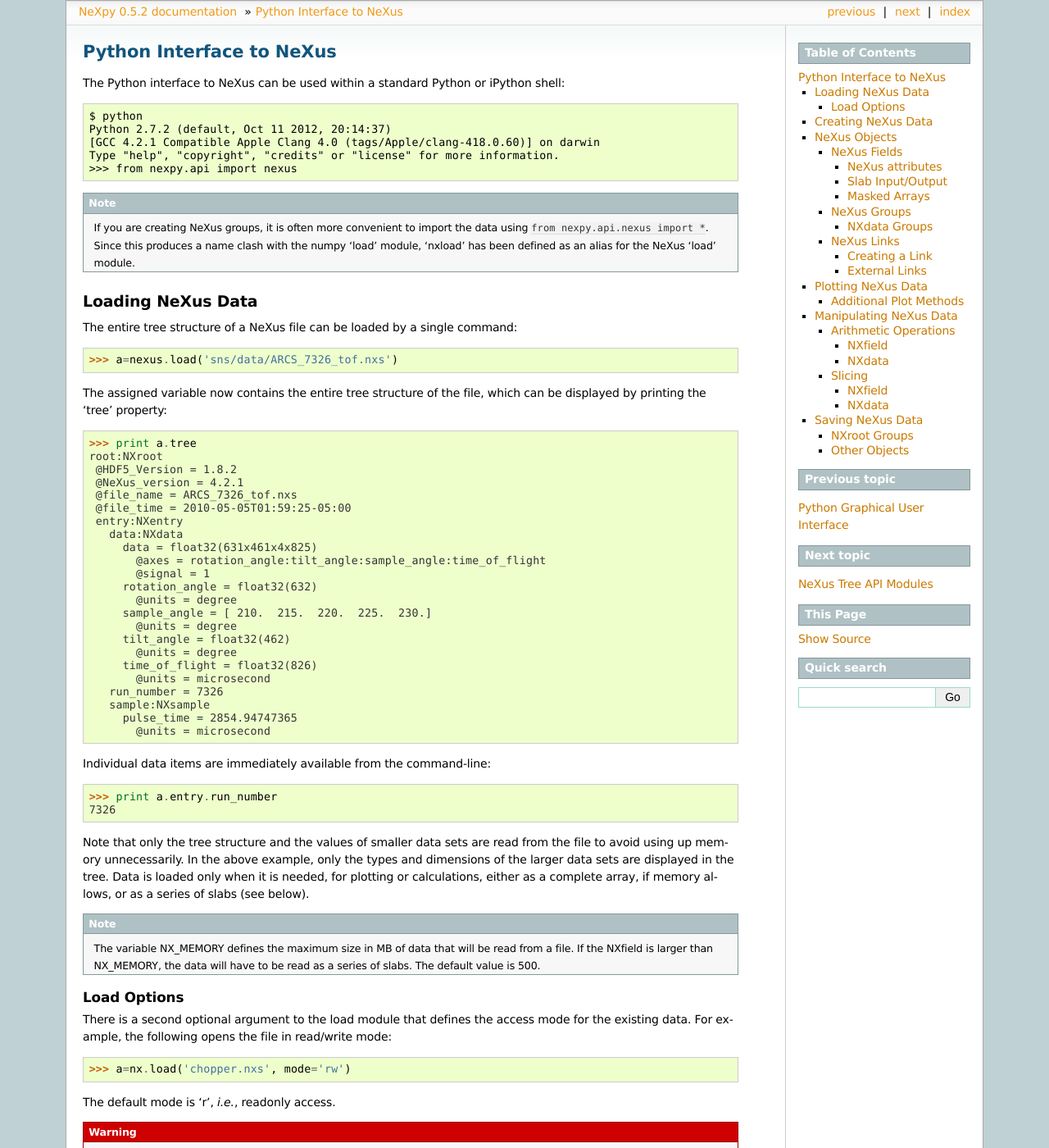
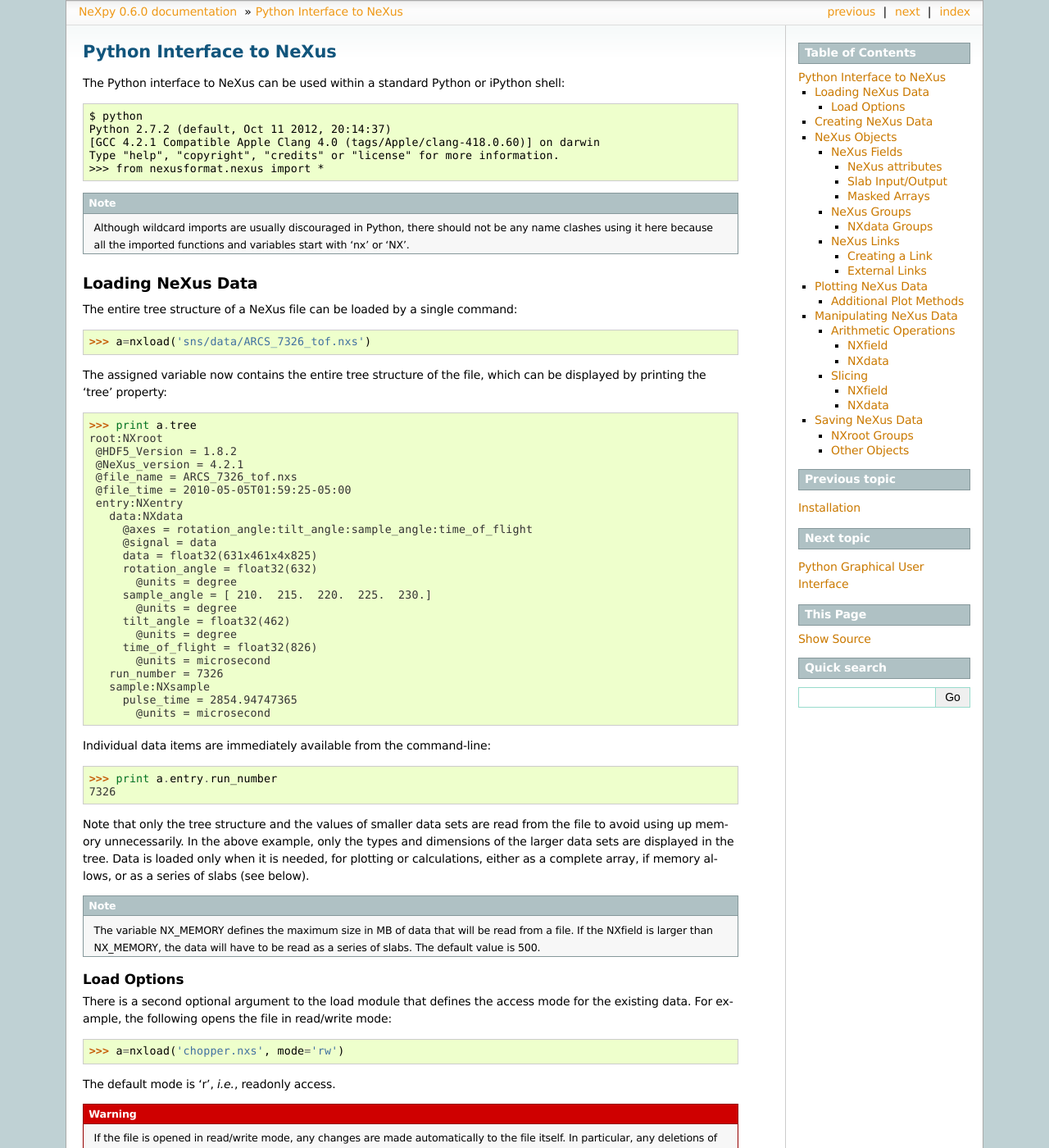
Before and after one commit to nexpy/nexpy, a Sphinx documentation site: the page built from doc/source/pythonshell.rst, in a window 1280 px wide and 1400 px high. Shown: the whole window at 82% size. Built offline with Sphinx 7.4.7, drawn with Linux system fonts in a browser that asks for light colours; some of the changed text lies outside the part shown.

Commit message:
Updated documentation
Mostly to reference to the new nexusformat package.

```diff
--- a/doc/source/pythonshell.rst
+++ b/doc/source/pythonshell.rst
@@ -8,18 +8,17 @@
  Python 2.7.2 (default, Oct 11 2012, 20:14:37)
  [GCC 4.2.1 Compatible Apple Clang 4.0 (tags/Apple/clang-418.0.60)] on darwin
  Type "help", "copyright", "credits" or "license" for more information.
- >>> from nexpy.api import nexus
+ >>> from nexusformat.nexus import *
 
-.. note:: If you are creating NeXus groups, it is often more convenient to
-          import the data using ``from nexpy.api.nexus import *``. Since this
-          produces a name clash with the numpy 'load' module, 'nxload' has been
-          defined as an alias for the NeXus 'load' module.
+.. note:: Although wildcard imports are usually discouraged in Python, there
+          should not be any name clashes using it here because all the
+          imported functions and variables start with 'nx' or 'NX'.
 
 Loading NeXus Data
 ==================
 The entire tree structure of a NeXus file can be loaded by a single command::
 
- >>> a=nexus.load('sns/data/ARCS_7326_tof.nxs')
+ >>> a=nxload('sns/data/ARCS_7326_tof.nxs')
 
 The assigned variable now contains the entire tree structure of the file, which
 can be displayed by printing the 'tree' property::
@@ -32,9 +31,9 @@
   @file_time = 2010-05-05T01:59:25-05:00
   entry:NXentry
     data:NXdata
+      @axes = rotation_angle:tilt_angle:sample_angle:time_of_flight
+      @signal = data
       data = float32(631x461x4x825)
-        @axes = rotation_angle:tilt_angle:sample_angle:time_of_flight
-        @signal = 1
       rotation_angle = float32(632)
         @units = degree
       sample_angle = [ 210.  215.  220.  225.  230.]
@@ -70,7 +69,7 @@
 mode for the existing data. For example, the following opens the file in
 read/write mode::
 
- >>> a=nx.load('chopper.nxs', mode='rw')
+ >>> a=nxload('chopper.nxs', mode='rw')
 
 The default mode is 'r', *i.e.*, readonly access.
 
@@ -95,7 +94,7 @@
 
 This file can then be loaded again::
 
- >>> b=nx.load('function.nxs')
+ >>> b=nxload('function.nxs')
  >>> print b.tree
  root:NXroot
   @HDF5_Version = 1.8.2
@@ -104,11 +103,11 @@
   @file_time = 2010-05-10T17:01:13+01:00
   entry:NXentry
     data:NXdata
+      @axes = axis1:axis2
+      @signal = signal
       axis1 = float64(101)
       axis2 = float64(101)
       signal = float64(101x101)
-        @axes = axis1:axis2
-        @signal = 1
 
 .. note:: The save() method automatically wraps any valid NeXus data in an
           NXentry group, in order to produce a standard-compliant file. See
@@ -341,15 +340,15 @@
 
  >>> print a.tree
  data:NXdata
+   @axes = axis1:axis2
+   @signal = signal
    axis1 = float64(101)
    axis2 = float64(101)
    signal = float64(101x101)
-     @axes = axis1:axis2
-     @signal = 1
 
-.. note:: The plottable signal is identified by the NXfield with the 'signal'
-          attribute set to 1. The 'signal' NXfield has an attribute, 'axes',
-          which defines the axes as a string of NXfield names delimited here by
+.. note:: The plottable signal and axes are identified by the 'signal'
+          and 'axes' attributes of the NXdata group. The 'axes' attribute
+          defines the axes as a string of NXfield names delimited here by
           a colon. White space or commas can also be used as delimiters. The
           NXdata constructor sets these attributes automatically.
 
@@ -368,9 +367,9 @@
  >>> a=NXdata(data,(phi))
  >>> print a.tree
  data:NXdata
+   @axes = polar_angle
+   @signal = intensity
    intensity = float64(101)
-     @axes = polar_angle
-     @signal = 1
    polar_angle = float64(101)
 
 .. note:: In the above example, the x-axis, 'phi', was defined as a tuple in the
@@ -388,9 +387,9 @@
  >>> a.nxaxes=NXfield(phi, name='polar_angle')
  >>> print a.tree
  data:NXdata
+   @axes = polar_angle
+   @signal = intensity
    intensity = float64(101)
-     @axes = polar_angle
-     @signal = 1
    polar_angle = float64(101)
 
 
@@ -420,9 +419,9 @@
 
  >>> print entry.data.tree
  data:NXdata
+   @axes = polar_angle:time_of_flight
+   @signal = data
    data = uint32(128x8251)
-     @signal = 1
-     @axes = polar_angle:time_of_flight
    polar_angle = float32(128)
      @target = /entry/instrument/detector/polar_angle
      @units = radian
@@ -633,9 +632,9 @@
  array([ 1.        ,  1.41421356,  1.73205081,  2.        ])
  >>> print NXdata(np.sin(x), (x)).tree
  data:NXdata
+   @axes = x
+   @signal = signal
    signal = [ 0.84147098  0.90929743  0.14112001 -0.7568025 ]
-     @axes = x
-     @signal = 1
    x = [ 1.  2.  3.  4.]
 
 NXdata
@@ -650,58 +649,58 @@
  >>> a=NXdata(y,x)
  >>> print a.tree
  data:NXdata
+   @axes = x
+   @signal = y
    x = [ 1.5  2.5  3.5]
    y = [ 0.99749499  0.59847214 -0.35078323]
-     @axes = x
-     @signal = 1
  >>> print (a+1).tree
  data:NXdata
-  x = [ 1.5  2.5  3.5]
-  y = [ 1.99749499  1.59847214  0.64921677]
-    @axes = x
-    @signal = 1
+   @axes = x
+   @signal = y
+   x = [ 1.5  2.5  3.5]
+   y = [ 1.99749499  1.59847214  0.64921677]
  >>> print (2*a).tree
  data:NXdata
+   @axes = x
+   @signal = y
    x = [ 1.5  2.5  3.5]
    y = [ 1.99498997  1.19694429 -0.70156646]
-     @axes = x
-     @signal = 1
  >>> print (a+a).tree
  data:NXdata
+   @axes = x
+   @signal = y
    x = [ 1.5  2.5  3.5]
    y = [ 1.99498997  1.19694429 -0.70156646]
-     @axes = x
-     @signal = 1
  >>> print (a-a).tree
  data:NXdata
+   @axes = x
+   @signal = y
    x = [ 1.5  2.5  3.5]
    y = [ 0.  0.  0.]
-     @axes = x
-     @signal = 1
  >>> print (a/2).tree
  data:NXdata
+   @axes = x
+   @signal = y
    x = [ 1.5  2.5  3.5]
    y = [ 0.49874749  0.29923607 -0.17539161]
-     @axes = x
-     @signal = 1
 
 If data errors are included in the NXdata group (with an additional array named
 'errors'), then the errors are propagated according to the operand::
 
  >>> print a.tree
  data:NXdata
+   @axes = x
+   @signal = y
    errors = [ 0.99874671  0.77360981  0.59226956]
    x = [ 1.5  2.5  3.5]
    y = [ 0.99749499  0.59847214  0.35078323]
-     @axes = x
-     @signal = 1
  >>> print (a+a).tree
  data:NXdata
+   @axes = x
+   @signal = y
    errors = [ 1.41244114  1.09404949  0.83759564]
    x = [ 1.5  2.5  3.5]
    y = [ 1.99498997  1.19694429  0.70156646]
-     @axes = x
-     @signal = 1
 
 Some statistical operations can be performed on the NXdata group.
 
@@ -717,11 +716,11 @@
      >>> a=NXdata(X*Y,(y,x))
      >>> print a.tree
      data:NXdata
+       @axes = axis1:axis2
+       @signal = signal
        axis1 = [ 0.  1.  2.  3.]
        axis2 = [ 0.  1.  2.]
        signal = float64(3x4)
-         @axes = axis1:axis2
-         @signal = 1
      >>> a.nxsignal
      NXfield([[ 0.  0.  0.  0.]
       [ 0.  1.  2.  3.]
@@ -782,18 +781,18 @@
  >>> a=NXdata(np.sin(X)*np.sin(Y), (y,x))
  >>> print a.tree
  data:NXdata
+   @axes = axis1:axis2
+   @signal = signal
    axis1 = float64(41)
    axis2 = float64(41)
    signal = float64(41x41)
-     @axes = axis1:axis2
-     @signal = 1
  >>> print a.sum(0).tree
  data:NXdata
+   @axes = axis2
+   @signal = signal
    axis2 = float64(41)
    signal = float64(41)
-     @axes = axis2
      @long_name = Integral from 0.0 to 6.28318530718
-     @signal = 1
 
 It is also possible to slice whole NXdata groups. In this case, the slicing
 works on the multidimensional NXfield, but the full NXdata group is returned
@@ -815,18 +814,18 @@
  >>> a=NXdata(np.sin(X)*np.sin(Y), (y,x))
  >>> print a.tree
  data:NXdata
+   @axes = axis1:axis2
+   @signal = signal
    axis1 = float64(41)
    axis2 = float64(41)
    signal = float64(41x41)
-     @axes = axis1:axis2
-     @signal = 1
  >>> print a.sum(0).tree
  data:NXdata
+   @axes = axis2
+   @signal = signal
    axis2 = float64(41)
    signal = float64(41)
-     @axes = axis2
      @long_name = Integral from 0.0 to 6.28318530718
-     @signal = 1
 
 NXdata.project(axes, limits):
     The project() method projects the data along a specified 1D axis or 2D axes
@@ -841,24 +840,24 @@
     >>> a=NXdata(X*Y,(y,x))
     >>> print a.tree
     data:NXdata
+      @axes = axis1:axis2
+      @signal = signal
       axis1 = [ 0.  1.  2.]
       axis2 = [ 0.  1.  2.  3.]
       signal = float64(3x4)
-        @axes = axis1:axis2
-        @signal = 1
     >>> print a.signal
     [[ 0.  0.  0.  0.]
      [ 0.  1.  2.  3.]
      [ 0.  2.  4.  6.]]
     >>> print a.project([0],[(None,None),(0.5,2.5)]).tree
     data:NXdata
+      @axes = axis1
+      @signal = signal
       axis1 = [ 0.  1.  2.]
       axis2 = 1.5
         @maximum = 2.0
         @minimum = 1.0
       signal = [ 0.  3.  6.]
-        @axes = axis1
-        @signal = 1
 
     The :doc:`pythongui` provides a menu-based approach to simplify the plotting
     of data projections.
--- a/src/nexpy/__init__.py
+++ b/src/nexpy/__init__.py
@@ -10,7 +10,7 @@
 #-----------------------------------------------------------------------------
 
 __package_name__ = u'NeXpy'
-__version__ = u'0.5.2'
+__version__ = u'0.6.0'
 
 __documentation_author__ = u'Ray Osborn'
 __documentation_copyright__ = u'2013-2015, Ray Osborn'
```
Also changed, not shown: README.rst (+25 -2 lines), doc/source/index.rst (+5 -3 lines).
